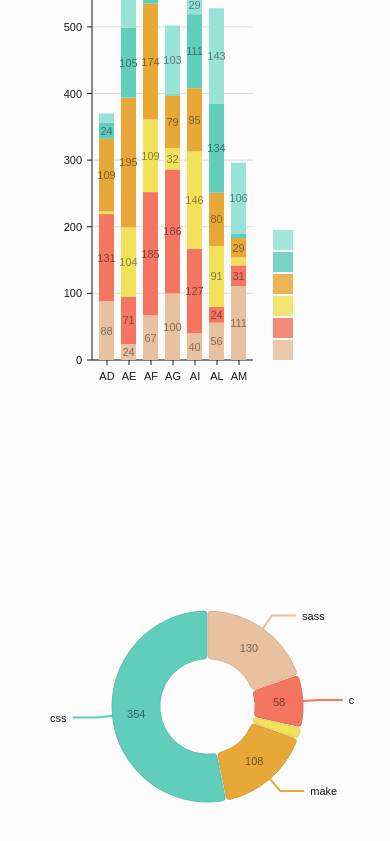
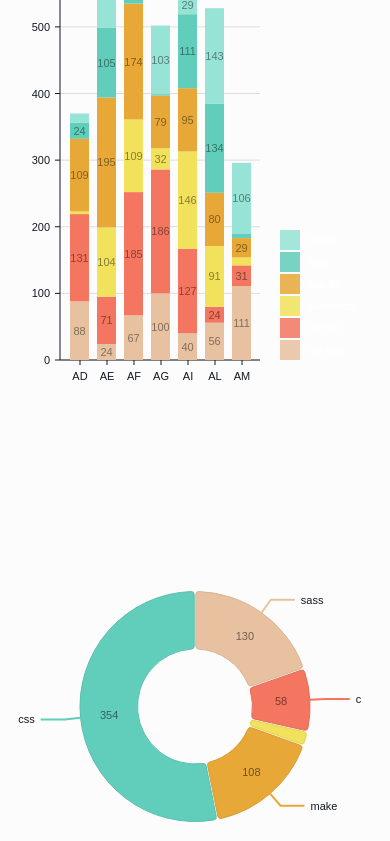
Before and after one commit to ItsEhsanMM/dashboard, a React (Vite) app: page / in a window 390 px wide. Shown: the part 1850-2691 px from the top of the page. Built offline with nearby package versions, Linux system fonts and the light colour scheme.

Commit message:
pie chart responsiveness in dashboard fixed

```diff
--- a/src/components/CHARTS/Pie/Pie.jsx
+++ b/src/components/CHARTS/Pie/Pie.jsx
@@ -2,8 +2,9 @@ import { ResponsivePie } from "@nivo/pie";
 import { pieData as data } from "../../../fakeDatas/mock";
 import { useTheme } from "@mui/material";
 import { colorShades } from "../../../mui/theme";
+import PropTypes from "prop-types";
 
-const Pie = () => {
+const Pie = ({ isDashboard = false }) => {
    const theme = useTheme();
    const colors = colorShades(theme.palette.mode);
    return (
@@ -56,7 +57,10 @@ const Pie = () => {
                spacing: 10,
             },
          ]}
-         legends={[
+         legends={
+            isDashboard
+               ? undefined
+               : [
                     {
                        anchor: "bottom",
                        direction: "row",
@@ -80,9 +84,14 @@ const Pie = () => {
                           },
                        ],
                     },
-         ]}
+                 ]
+         }
       />
    );
 };
 
+Pie.propTypes = {
+   isDashboard: PropTypes.bool,
+};
+
 export default Pie;
--- a/src/components/Dashboard/index.jsx
+++ b/src/components/Dashboard/index.jsx
@@ -81,19 +81,19 @@ const Dashboard = () => {
                   increase="+43%"
                />
             </Grid>
-            <Grid item xs={12} lg={12} ml={4}>
-               <Box height="75vh" minHeight="10%" maxWidth="90vw">
+            <Grid item xs={12} lg={12}>
+               <Box height="75vh" minHeight="10%">
                   <Line isDashboard={true} />
                </Box>
             </Grid>
-            <Grid item xs={12} lg={6} ml={4}>
-               <Box height="75vh" maxWidth="90vw">
+            <Grid item xs={12} lg={6}>
+               <Box height="75vh">
                   <Bar isDashboard={true} />
                </Box>
             </Grid>
-            <Grid item xs={12} lg={6} ml={4}>
-               <Box height="75vh" maxWidth="90vw">
-                  <Pie />
+            <Grid item xs={12} lg={6}>
+               <Box height="75vh">
+                  <Pie isDashboard={true} />
                </Box>
             </Grid>
          </Grid>
```
Lines whose indentation alone changed are shown as unchanged.
